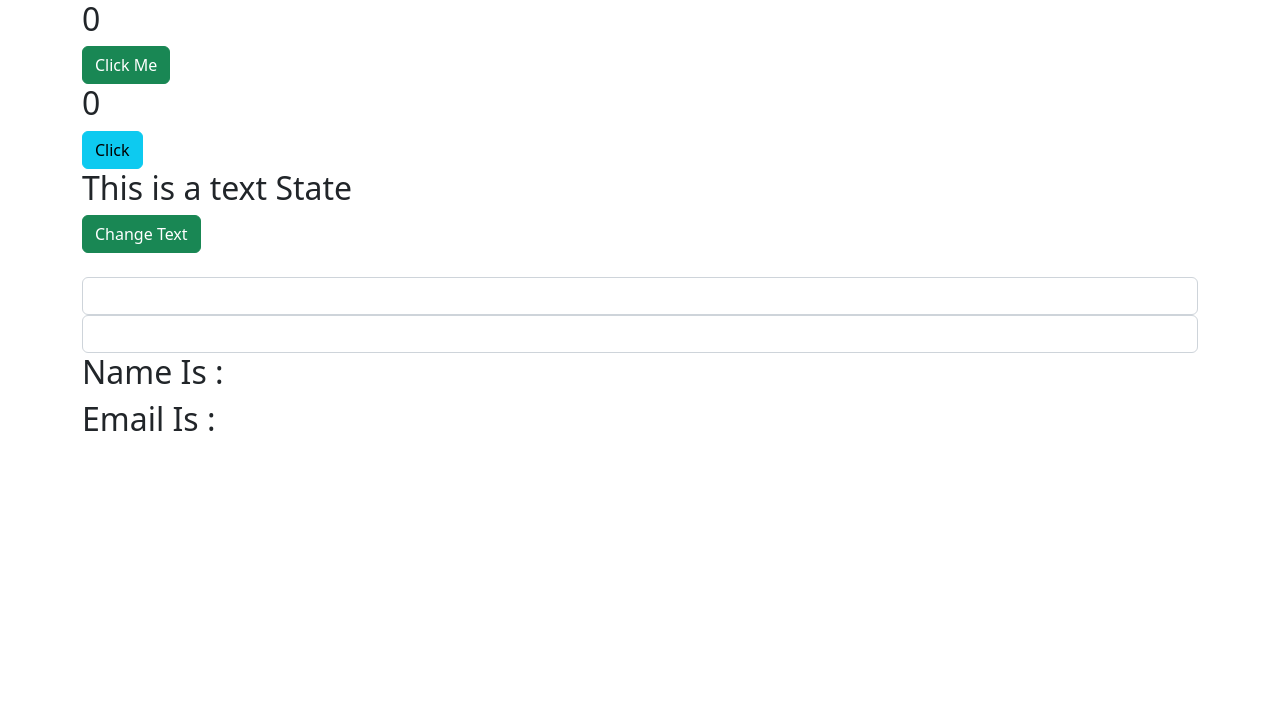
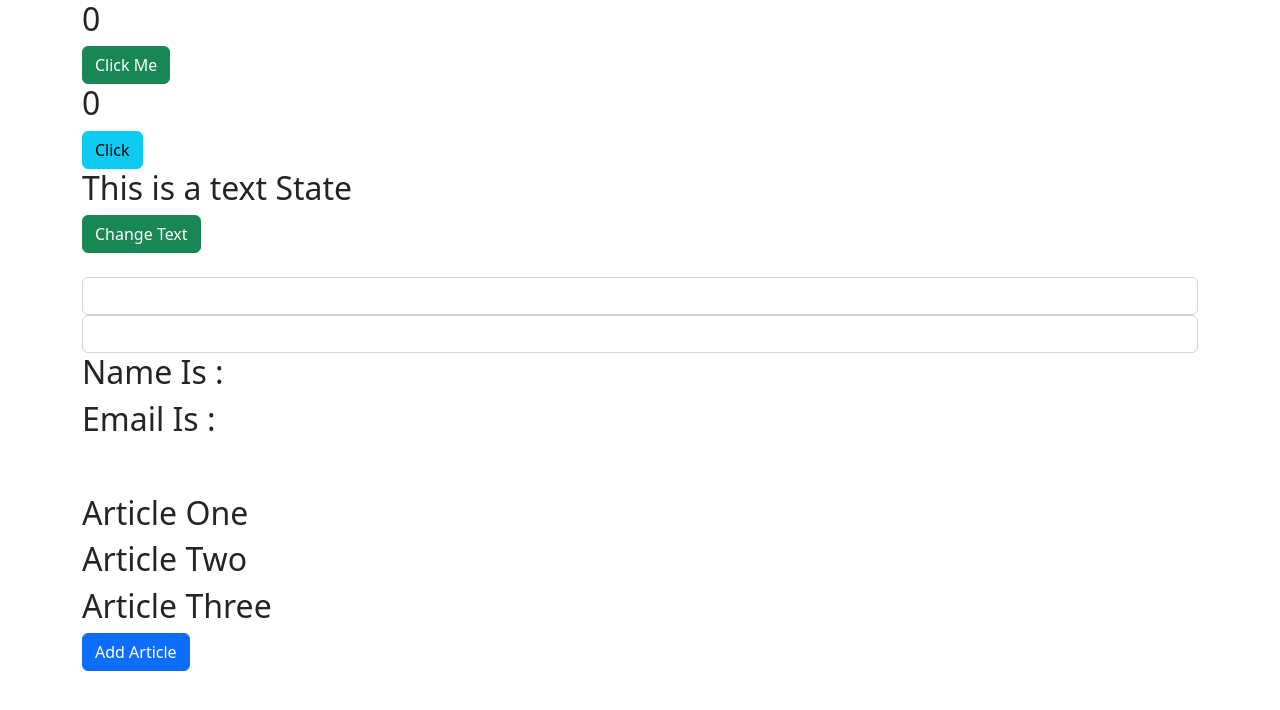
Before and after one commit to BrivaHamisi/my-app, a React (Create React App) app: page / in a window 1280 px wide. Shown: the top 710 px of the page. Built offline with nearby package versions, Linux system fonts and the light colour scheme.

Commit message:
UseState Hooks

```diff
--- a/src/components/CounterHook.js
+++ b/src/components/CounterHook.js
@@ -5,6 +5,11 @@ export default function CounterHook() {
     const [count, setCount] = useState(0)
     const [text, SetText] = useState('This is a text State')
     const [info, setInfo] = useState({name:'',email:'' })
+    const [articles, setArticles] = useState(['Article One', 'Article Two', 'Article Three'])
+
+    const addArticle = () => {
+      setArticles([...articles, 'New Article'])
+    }
   return (
     <div>
         <h2>{count}</h2>
@@ -20,6 +25,17 @@ export default function CounterHook() {
 
         <h2>Name Is : {info.name} </h2>
         <h2>Email Is : {info.email} </h2>
+
+        <br/>
+        <br/>
+
+        {articles.map(article =>{
+          return <h2>{article}</h2>
+        })}
+
+        <button onClick={addArticle} className='btn btn-primary'>
+          Add Article
+        </button>
     </div>
   )
 }
```
